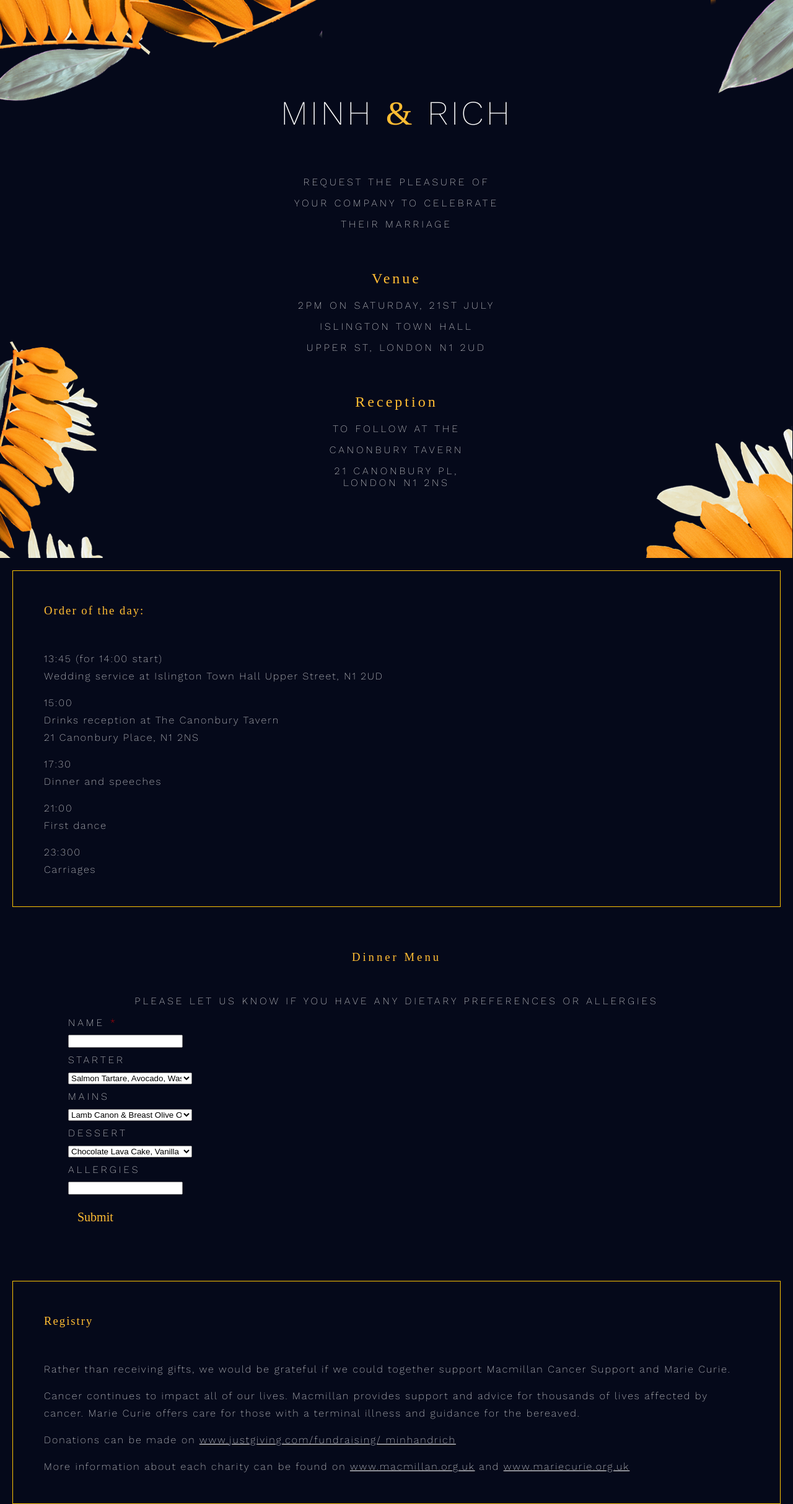
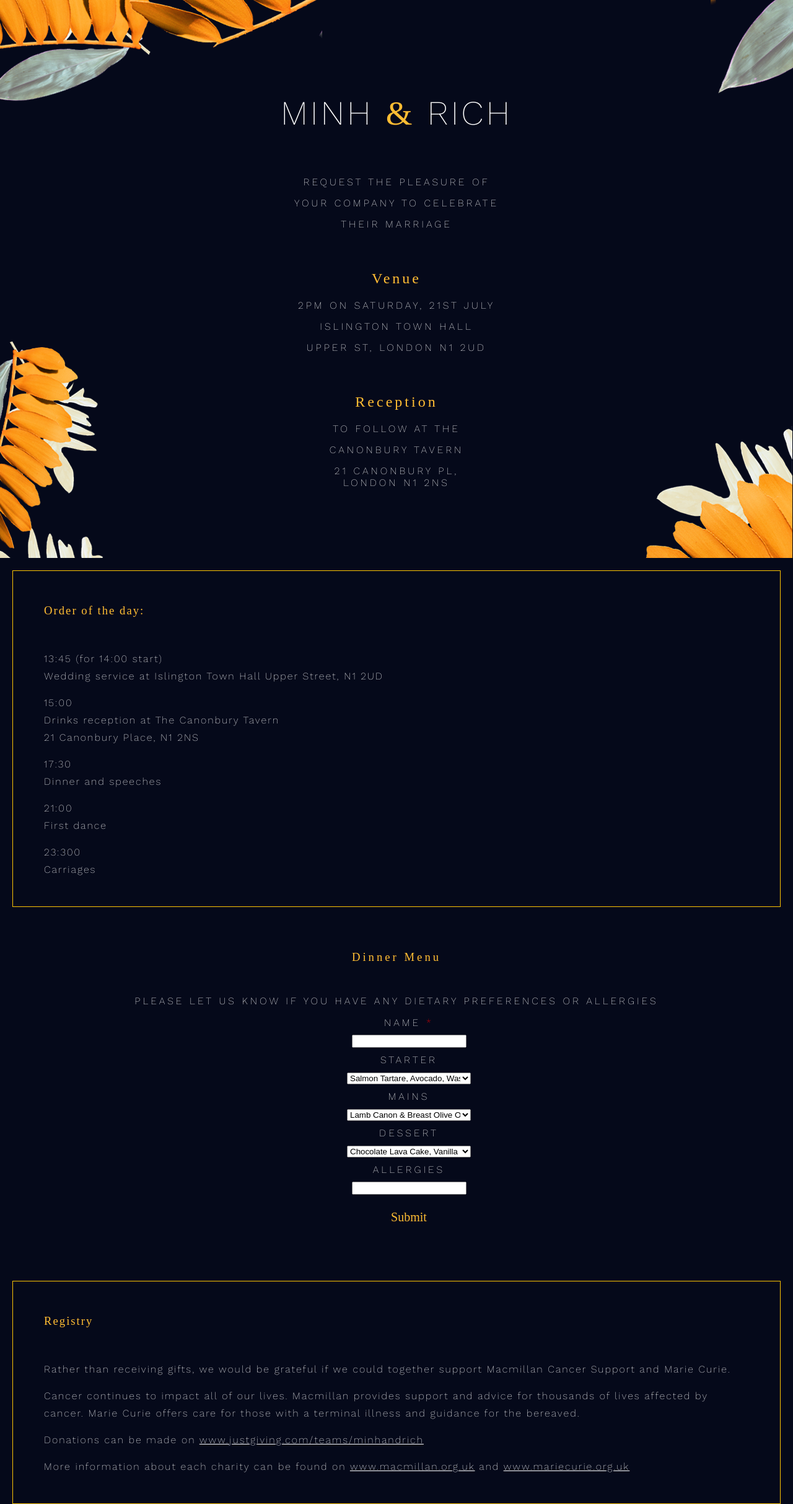
Before and after one commit to minhg/mrmr, a Jekyll site: the page built from index.html, in a window 1280 px wide. Shown: the whole page at 62% size. Built offline with Jekyll 4.4.1, drawn with Linux system fonts in a browser that asks for light colours; some web fonts are replaced.

Commit message:
bloody menu

```diff
--- a/_layouts/default.html
+++ b/_layouts/default.html
@@ -60,8 +60,7 @@
         <p>Rather than receiving gifts, we would be grateful if we could together support Macmillan Cancer Support and Marie Curie.</p>
         <p>Cancer continues to impact all of our lives. Macmillan provides support and advice for thousands of lives affected by cancer. Marie
 Curie offers care for those with a terminal illness and guidance for the bereaved.</p>
-        <p>Donations can be made on <a href="http://www.justgiving.com/fundraising/
-minhandrich">www.justgiving.com/fundraising/ minhandrich</a></p>
+        <p>Donations can be made on <a href="https://www.justgiving.com/teams/minhandrich">www.justgiving.com/teams/minhandrich</a></p>
         <p>More information about each charity can be found on <a href="www.macmillan.org.uk">www.macmillan.org.uk</a> and
 <a href="www.mariecurie.org.uk">www.mariecurie.org.uk</a></p>
       </section>
--- a/css/style.scss
+++ b/css/style.scss
@@ -161,10 +161,6 @@
     margin: 20px;
     padding: 50px 50px 30px;
 
-    ul {
-        text-align: left;
-    }
-
     li {
         list-style: none;
     }
```
Also changed, not shown: 3 other files.
